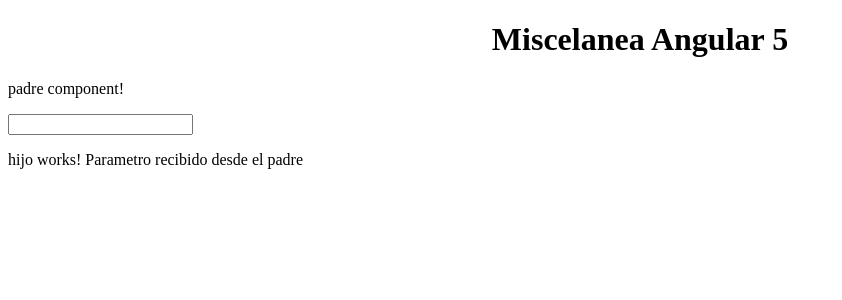
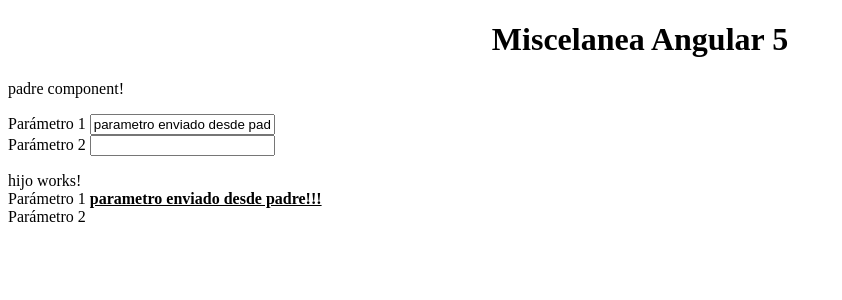
Before and after one commit to fideljosevillero/Miscelanea-Angular5, an Angular app: page / in a window 1280 px wide. Shown: the top 300 px of the page, without its empty margins (0-842 px from the left). Built offline with nearby package versions, Linux system fonts and the light colour scheme.

Commit message:
send several parameters from father component

```diff
--- a/src/app/hijo/hijo.component.html
+++ b/src/app/hijo/hijo.component.html
@@ -1,4 +1,9 @@
 <p>
   hijo works!
-  Parametro recibido desde el padre <b><u>{{parametroRecibido}}</u></b>
+  <br/>
+  Parámetro 1
+  <b><u>{{parametroRecibido}}</u></b>
+  <br/>
+  Parámetro 2
+  <b><u>{{parametroRecibido_2}}</u></b>
 </p>
--- a/src/app/hijo/hijo.component.ts
+++ b/src/app/hijo/hijo.component.ts
@@ -7,7 +7,8 @@
 })
 export class HijoComponent implements OnInit {
 
-  @Input() parametroRecibido: String
+  @Input() parametroRecibido: String;
+  @Input() parametroRecibido_2: String;
 
   constructor() {
 
--- a/src/app/padre/padre.component.html
+++ b/src/app/padre/padre.component.html
@@ -1,12 +1,17 @@
 <p>
   padre component!
 </p>
+
+Parámetro 1
+<input type="text" [(ngModel)]="parametro1"  />
+<br/>
+Parámetro 2
 <input type="text" [(ngModel)]="textoInput"  />
 
-<BR/>
+<br/>
 
 <p>
 	<!-- <app-hijo [parametroRecibido] = "'texto cualquiera'"></app-hijo> -->
 	<!-- <app-hijo [parametroRecibido] = "parametro1"></app-hijo> -->
-	<app-hijo [parametroRecibido] = "textoInput"></app-hijo>
+	<app-hijo [parametroRecibido] = "parametro1" [parametroRecibido_2] = "textoInput"></app-hijo>
 </p>
```
